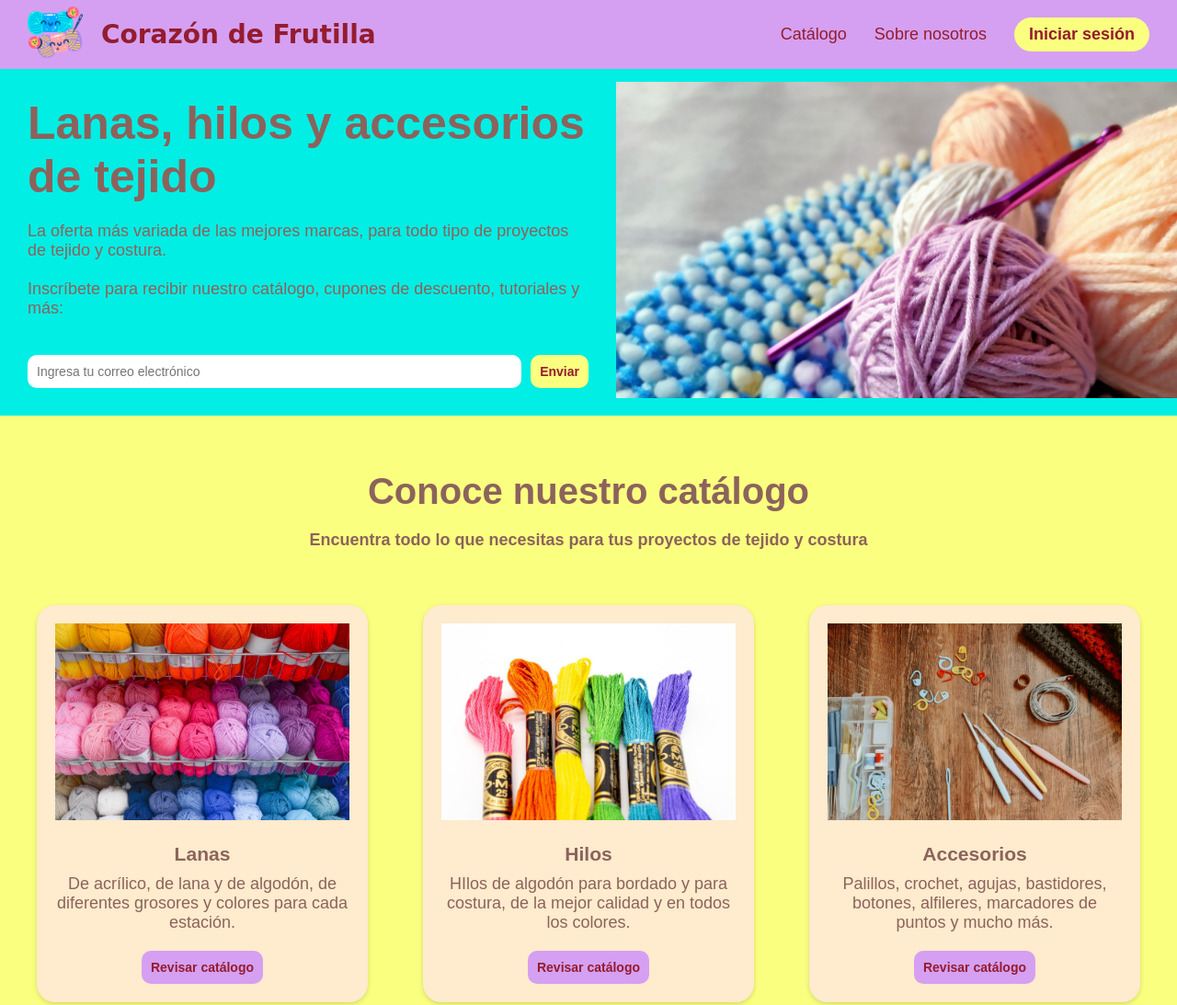
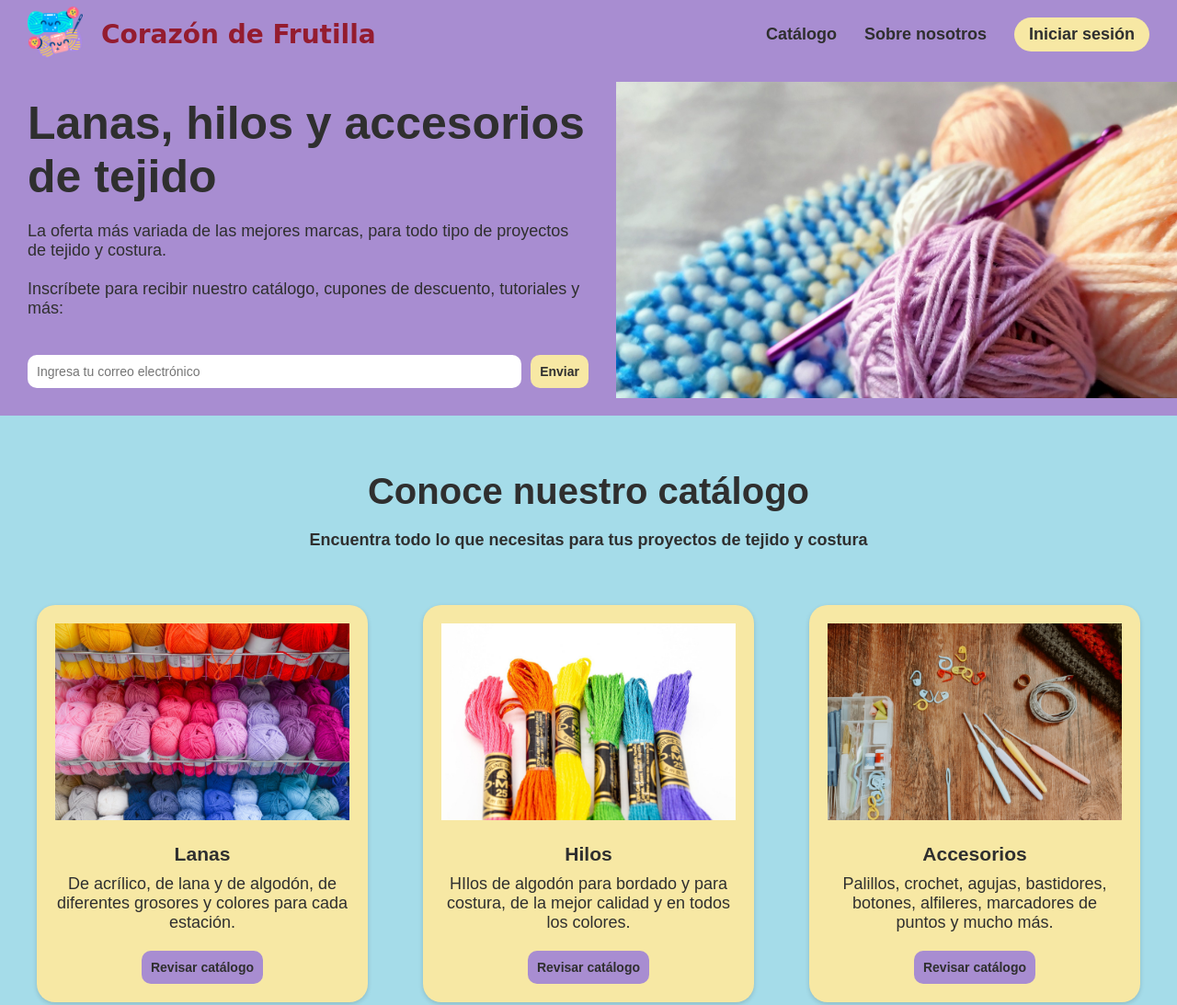
Before and after one commit to aolivos15/P1-landing-page, a plain HTML site: page index.html in a window 1280 px wide. Shown: the whole page at 92% size. Drawn offline with Linux system fonts and the light colour scheme; a web font is replaced by a local one.

Commit message:
Modify color palette

```diff
--- a/assets/css/styles.css
+++ b/assets/css/styles.css
@@ -5,14 +5,14 @@
 }
 
 body {
-    color: #8b635c;
+    color: #2f2f2f;
     width: 100%;
     font-family: 'Signika Negative', sans-serif;
     font-size: 18px;
 }
 
 nav {
-    background-color: #d5a0f1;
+    background-color: #a88dd1;
     padding: 5px 30px;
     display: flex;
 }
@@ -26,8 +26,9 @@ ul {
 }
 
 nav a {
-    color: #941c2f;
+    color: #2f2f2f;
     text-decoration: none;
+    font-weight: bold;
 }
 
 .navbar-logo {
@@ -49,7 +50,7 @@ nav a {
 }
 
 .navbar-button {
-    background-color: #faff7f;
+    background-color: #f7e8a4;
     padding: 8px 16px;
     border: none;
     border-radius: 20px;
@@ -57,70 +58,69 @@ nav a {
     font-family: 'Signika Negative', sans-serif;
     font-weight: bold;
     font-size: 18px;
-    color: #941c2f;
+    color: #2f2f2f;
 }
 
 /* MAIN SECTION - JUMBOTRON */
 
-.container-aqua {
-    background-color: #00eee4;
-    color: #8b635c;
+.container-lavender {
+    background-color: #a88dd1;
     display: flex;
     align-items: center;
 }
 
-.container-aqua-left {
+.container-lavender-left {
     flex: 1;
     padding: 30px;
 }
 
-.container-aqua-left h1 {
+.container-lavender-left h1 {
     font-size: 50px;
     margin-bottom: 20px;
 }
 
-.container-aqua-left form {
+.container-lavender-left form {
     display: flex;
     margin-top: 40px;
 }
 
-.container-aqua-left input {
+.container-lavender-left input {
     width: 100%;
     margin-right: 10px;
 }
 
-.container-aqua-left input, .container-aqua-left button {
+.container-lavender-left input, .container-lavender-left button {
     padding: 10px;
     border: none;
     border-radius: 10px;
     font-size: 14px;
 }
 
-.container-aqua-left button {
-    background-color: #faff7f;
-    color: #941c2f;
+.container-lavender-left button {
+    background-color: #f7e8a4;
+    color: #2f2f2f;
     font-weight: bold;
     cursor: pointer;
 }
 
-.container-aqua-right {
+.container-lavender-right {
     flex: 1;
 }
 
-.container-aqua-right img {
+.container-lavender-right img {
     max-width: 100%;
 }
 
 
 /* MAIN SECTION - CATALOG */
 
-.container-yellow {
-    background-color: #faff7f;
+.container-aqua {
+    background-color: #a5dce9;
     padding: 60px 40px;
     text-align: center;
 }
 
-.container-yellow h2 {
+.container-aqua h2 {
     font-size: 40px;
     margin-bottom: 20px;
 }
@@ -135,7 +135,7 @@ nav a {
 .card {
     padding: 20px;
     width: 30%;
-    background-color: blanchedalmond;
+    background-color: #f7e8a4;
     box-shadow: 0 2px 5px rgba(0, 0, 0, 0.15);
     border-radius: 20px;
 }
@@ -156,8 +156,8 @@ nav a {
     border: none;
     border-radius: 10px;
     font-size: 14px;
-    background-color: #d5a0f1;
-    color: #941c2f;
+    background-color: #a88dd1;
+    color: #2f2f2f;
     font-weight: bold;
     cursor: pointer;
 }
@@ -165,7 +165,7 @@ nav a {
 /* MEDIA QUERIES */
 
 @media (max-width: 768px) {
-    .container-aqua {
+    .container-lavender {
         flex-direction: column;
     }
 
--- a/index.html
+++ b/index.html
@@ -27,8 +27,8 @@
     </header>
     <main>
         <!-- JUMBOTRON -->
-        <section class="container-aqua">
-            <div class="container-aqua-left">
+        <section class="container-lavender">
+            <div class="container-lavender-left">
                 <h1>Lanas, hilos y accesorios de tejido</h1>
                 <p>La oferta más variada de las mejores marcas, para todo tipo de proyectos de tejido y costura.</p>
                 <br>
@@ -38,13 +38,13 @@
                     <button type="submit">Enviar</button>
                 </form>
             </div>
-            <div class="container-aqua-right">
+            <div class="container-lavender-right">
                 <img src="assets/img/lana-y-crochet.jpg" alt="Un crochet y ovillos de lana en tonos lila y damasco sobre un paño calipso hecho a crochet">
             </div>
         </section>
         <!-- CARDS -->
         <section>
-            <div class="container-yellow">
+            <div class="container-aqua">
                 <h2>Conoce nuestro catálogo</h2>
                 <h4>Encuentra todo lo que necesitas para tus proyectos de tejido y costura</h4>
                 <div class="card-container">
```
